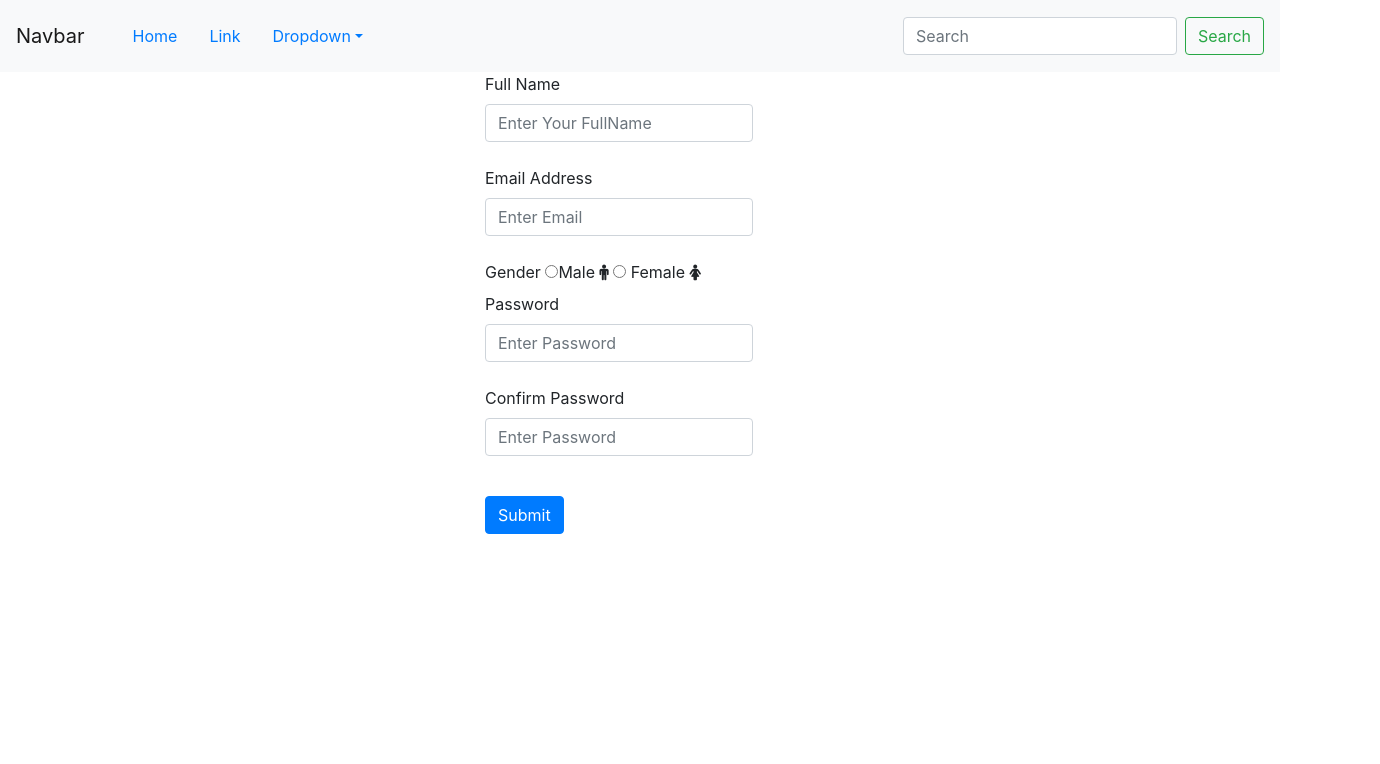
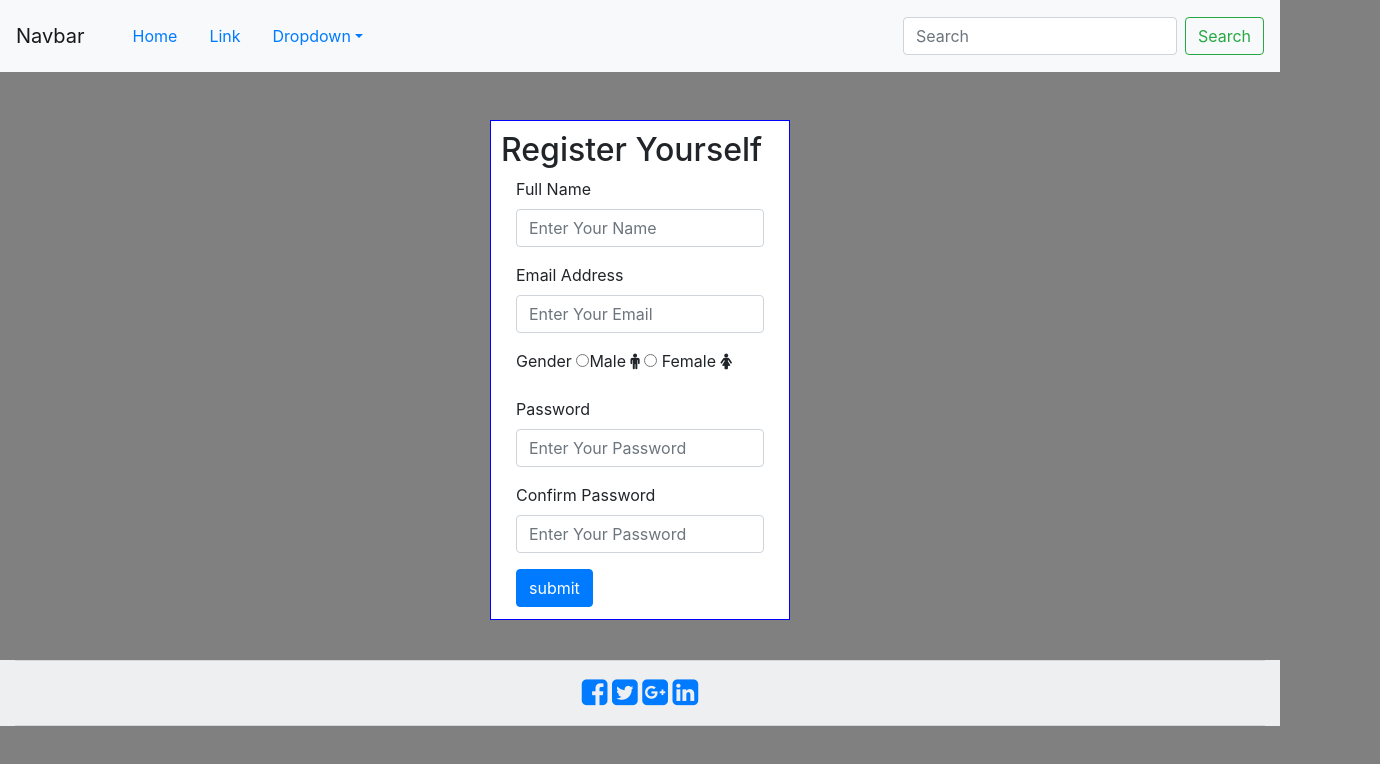
Before and after one commit to piyushj895/Assignment1, a plain HTML site: page index.html in a window 1280 px wide. Shown: the whole page, 1380 px wide, since content can reach past the window. Drawn offline with nearby package versions, Linux system fonts and the light colour scheme.

Commit message:
registration,header,footer

```diff
--- a/index.html
+++ b/index.html
@@ -8,11 +8,11 @@
 
 <!--  -->
   </head>
-  <body>
+  <body style="background-color:gray">
     <script src="https://code.jquery.com/jquery-3.2.1.slim.min.js" integrity="sha384-KJ3o2DKtIkvYIK3UENzmM7KCkRr/rE9/Qpg6aAZGJwFDMVNA/GpGFF93hXpG5KkN" crossorigin="anonymous"></script>
-    <script src="https://cdnjs.cloudflare.com/ajax/libs/popper.js/1.12.9/umd/popper.min.js" integrity="sha384-ApNbgh9B+Y1QKtv3Rn7W3mgPxhU9K/ScQsAP7hUibX39j7fakFPskvXusvfa0b4Q" crossorigin="anonymous"></script>
+    <!-- <script src="https://cdnjs.cloudflare.com/ajax/libs/popper.js/1.12.9/umd/popper.min.js" integrity="sha384-ApNbgh9B+Y1QKtv3Rn7W3mgPxhU9K/ScQsAP7hUibX39j7fakFPskvXusvfa0b4Q" crossorigin="anonymous"></script> -->
     <script src="https://maxcdn.bootstrapcdn.com/bootstrap/4.0.0/js/bootstrap.min.js" integrity="sha384-JZR6Spejh4U02d8jOt6vLEHfe/JQGiRRSQQxSfFWpi1MquVdAyjUar5+76PVCmYl" crossorigin="anonymous"></script>
-    <link rel="stylesheet" href="https://maxcdn.bootstrapcdn.com/font-awesome/4.6.1/css/font-awesome.min.css">
+    <!-- <link rel="stylesheet" src="./font.css" > -->
     <!-- <link rel="stylesheet" type="text/css" href="assets/css/bootstrap.css"> -->
 
 		<!-- Website CSS style -->
@@ -50,41 +50,59 @@
     </form>
   </div>
 </nav>
-
-
-  <div class="container">
-<div class="col-sm-10 col-sm offset-4">
-<form>
-
+<br>
+<br>
+  <section style="background-color:white; width:300px; height:500px;margin:auto;padding:10px;border:1px solid blue">
+    <h2 style="text-align:left;">Register Yourself</h2>
     <div class="form-group">
-    <div class="col-lg-4">
-
+      <div class="col-lg-12">
       <label for="name">Full Name</label>
-    <input type="text" class="form-control" id="name" placeholder="Enter Your FullName">
-    <br>
+      <input type="text" class="form-control" id="name" placeholder="Enter Your Name">
+      </div>
+    </div>
     <div class="form-group">
-    <div class="col-xs-3">
-    <label for="email">Email Address</label>
-    <input type="email" class="form-control" id="email" placeholder="Enter Email">
-    <br>
+      <div class="col-lg-12">
+      <label for="emailid">Email Address</label>
+      <input type="email" class="form-control" id="emailid" placeholder="Enter Your Email">
+      </div>
+    </div>
     <div class="form-group">
+      <div class="col-lg-12">
       <label for="gender">Gender</label>
       <input type="radio" name="gender" value="male">Male <i class="fa fa-male" aria-hidden="true"></i>
       <input type="radio" name="gender" value="female"> Female <i class="fa fa-female" aria-hidden="true"></i>
+      </div>
+    </div>
+    <div class="form-group">
+      <div class="col-lg-12">
+      <label for="password">Password</label>
+        <input type="password" class="form-control" id="password" placeholder="Enter Your Password">
+      </div>
+    </div>
+    <div class="form-group">
+      <div class="col-lg-12">
+      <label for="password">Confirm Password</label>
+        <input type="password" class="form-control" id="password" placeholder="Enter Your Password">
+      </div>
+    </div>
+    <div class="col-lg-12">
+    <input type="submit" class="btn btn-primary" value="submit">
+    </div>
+  </section>
+  <link href="//maxcdn.bootstrapcdn.com/font-awesome/4.2.0/css/font-awesome.min.css" rel="stylesheet">
   <br>
-<div class="form-group">
-  <label for="password">Password</label>
-  <input type="password" class="form-control" id="password" placeholder="Enter Password">
-  <div class="form-group">
-    <br>
-    <label for="password">Confirm Password</label>
-    <input type="password" class="form-control" id="password" placeholder="Enter Password">
+  <footer>
+    <div class="container-fluid" style="background-color:#EDEFF1">
+    <hr>
+      <div class="text-center center-block">
+
+        <a href="https://www.facebook.com/"><i class="fa fa-facebook-square fa-3x social" style="font-size:30px"></i></a>
+	      <a href="https://twitter.com/"><i class="fa fa-twitter-square fa-3x social" style="font-size:30px"></i></a>
+	      <a href="https://plus.google.com/"><i class="fa fa-google-plus-square fa-3x social" style="font-size:30px"></i></a>
+	      <a href="https://www.linkedin.com/"><i class="fa fa-linkedin-square fa-3x social" style="font-size:30px"></i></a>
       </div>
-  <br>
-    <button type="submit" class="btn btn-primary">Submit</button>
+    <hr>
     </div>
-</form>
-    </div>
-
+  </footer>
   </body>
 </html>
```
Lines whose indentation alone changed are shown as unchanged.
